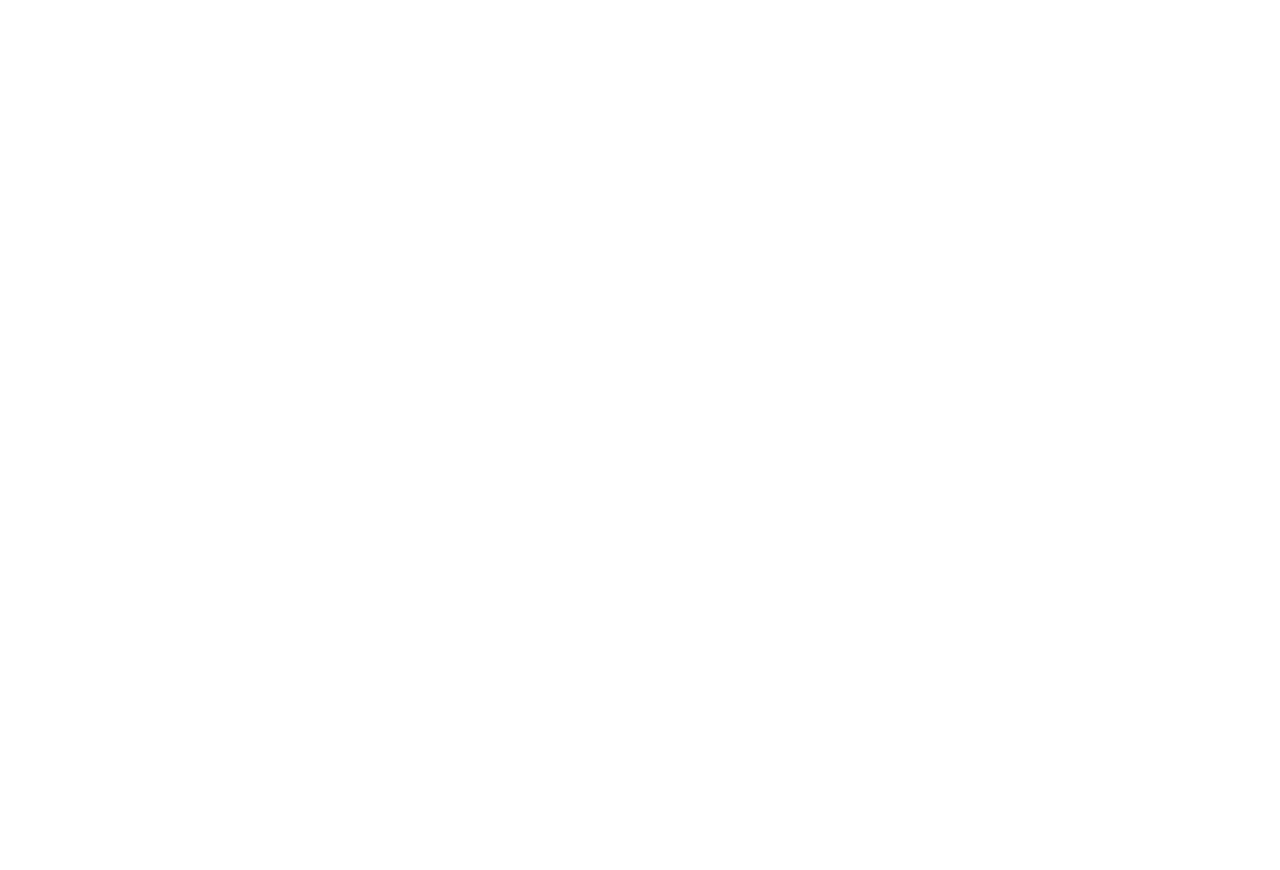
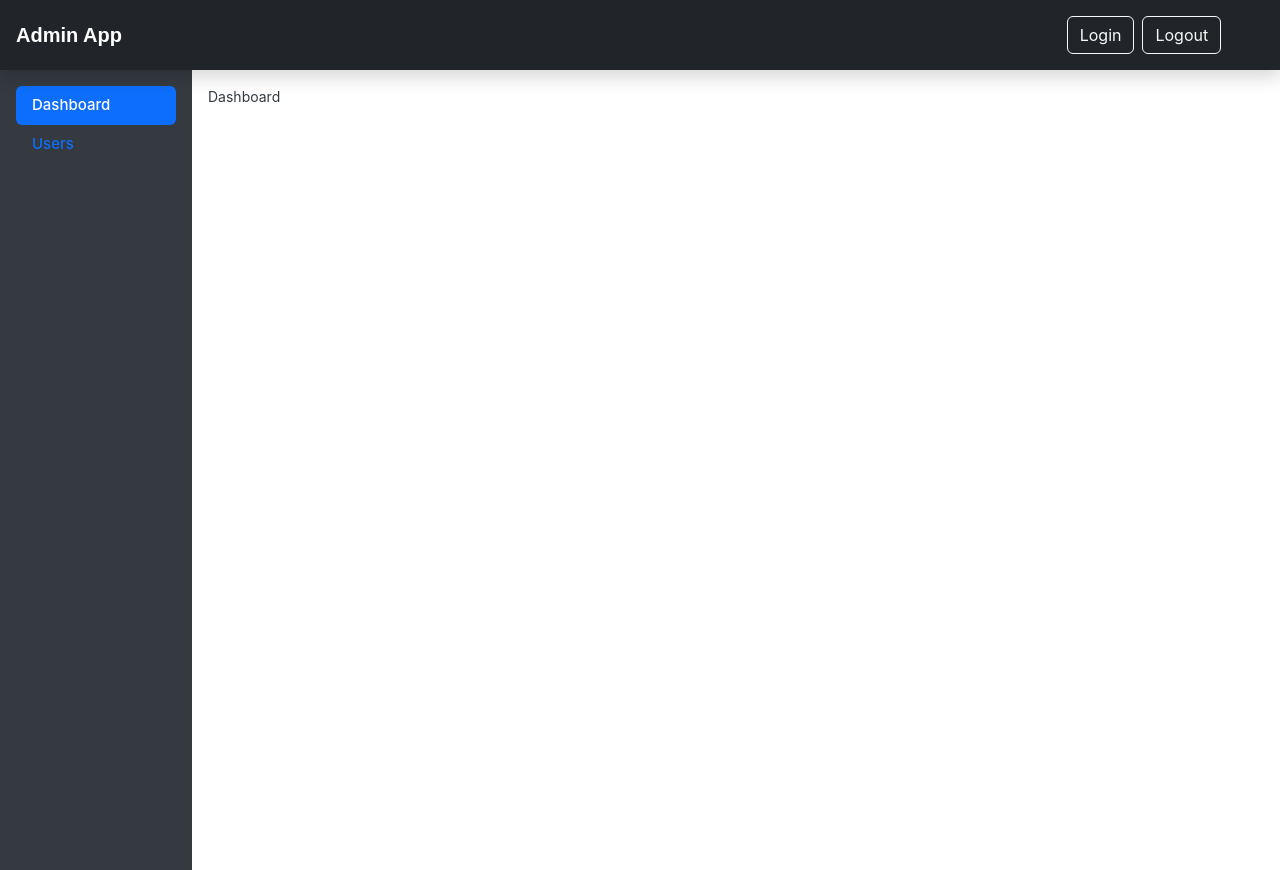
Before and after one commit to AmarKanth/admin, a React (Create React App) app in the folder interface/: page /dashboard in a window 1280 px wide. Before the commit this address had no page. Before the commit the page ends 800 px from the top, so only its background shows below. Built offline with nearby package versions, Linux system fonts and the light colour scheme.

Commit message:
css changes

```diff
--- a/interface/src/App.css
+++ b/interface/src/App.css
@@ -2,102 +2,66 @@
   font-size: .875rem;
 }
 
-.feather {
-  width: 16px;
-  height: 16px;
-  vertical-align: text-bottom;
+/*
+ * HEADER
+ */
+
+header .navbar-brand {
+  padding-top: .75rem;
+  padding-bottom: .75rem;
+  font-size: 20px;
+  font-weight: bold;
+  font-family: fantasy;
+}
+
+header .nav-link {
+    display: inline-block;
+}
+
+header button {
+    margin-right: 1px;
 }
 
 /*
- * Sidebar
+ * Container
  */
-
-.sidebar {
-  /*position: fixed;*/
-  top: 0;
-  bottom: 0;
-  left: 0;
-  z-index: 100; /* Behind the navbar */
-  /*padding: 48px 0 0;*/
-  box-shadow: inset -1px 0 0 rgba(0, 0, 0, .1);
-}
-
-@media (max-width: 767.98px) {
-  .sidebar {
-    top: 5rem;
-  }
-}
-
-.sidebar-sticky {
-  position: relative;
-  top: 0;
-  height: calc(100vh - 48px);
-  padding-top: .5rem;
-  overflow-x: hidden;
-  overflow-y: auto; /* Scrollable contents if viewport is shorter than content. */
-}
-
-@supports ((position: -webkit-sticky) or (position: sticky)) {
-  .sidebar-sticky {
-    position: -webkit-sticky;
-    position: sticky;
-  }
-}
-
-.sidebar .nav-link {
-  font-weight: 500;
-  color: #333;
-}
-
-.sidebar .nav-link .feather {
-  margin-right: 4px;
-  color: #999;
-}
-
-.sidebar .nav-link.active {
-  color: #007bff;
-}
-
-.sidebar .nav-link:hover .feather,
-.sidebar .nav-link.active .feather {
-  color: inherit;
-}
-
-.sidebar-heading {
-  font-size: .75rem;
-  text-transform: uppercase;
+.container-fluid .row {
+    display: flex;
+    min-height: 100vh !important;
 }
 
 /*
- * Navbar
+ * Side Bar
  */
-
-.navbar-brand {
-  padding-top: .75rem;
-  padding-bottom: .75rem;
-  font-size: 1rem;
-  background-color: rgba(0, 0, 0, .25);
-  box-shadow: inset -1px 0 0 rgba(0, 0, 0, .25);
+.sidebar {
+    flex: 15%;
+    color: #fff !important;
+    padding: 1rem !important;
+    background-color: #343a40 !important;
 }
 
-.navbar .navbar-toggler {
-  top: .25rem;
-  right: 1rem;
+.nav {
+    display: flex;
+    flex-direction: column !important;
+    flex-wrap: wrap;
+    list-style: none;
 }
 
-.navbar .form-control {
-  padding: .75rem 1rem;
-  border-width: 0;
-  border-radius: 0;
+.sidebar .nav a {
+    font-size: 15px;
+    font-weight: 500;
 }
 
-.form-control-dark {
-  color: #fff;
-  background-color: rgba(255, 255, 255, .1);
-  border-color: rgba(255, 255, 255, .1);
+/*
+ * Content
+ */
+.main-content {
+    flex: 85%;
+    color: #343a40 !important;
+    padding: 1rem !important;
+    background-color: #fff !important;
 }
 
-.form-control-dark:focus {
-  border-color: transparent;
-  box-shadow: 0 0 0 3px rgba(255, 255, 255, .25);
+.add-button {
+    padding: 10px;
 }
--- a/interface/src/App.js
+++ b/interface/src/App.js
@@ -1,5 +1,6 @@
 import './App.css';
 
+import RedirectToDashboard from "./secure/RedirectToDashboard.tsx";
 import Dashboard from './secure/dashboard/Dashboard.tsx';
 import Users from './secure/users/Users.tsx';
 import Login from './public/Login.tsx';
@@ -13,7 +14,8 @@
         <div className="App">
             <BrowserRouter>
                 <Routes>
-                    <Route path={'/'} element={<Dashboard/>} />
+                    <Route path={'/'} element={<RedirectToDashboard/>} />
+                    <Route path={'/dashboard'} element={<Dashboard/>} />
                     <Route path={'/users'} element={<Users/>} />
                     <Route path={'/login'} element={<Login/>} />
                     <Route path={'/register'} element={<Register/>} />
--- /dev/null
+++ b/interface/src/classes/user.ts
@@ -0,0 +1,20 @@
+import {Role} from './role';
+
+
+export class User {
+	id: number;
+	first_name: string;
+	last_name: string;
+	email: string;
+	role: Role;
+	permissions: string[];
+
+	constructor(id=0, first_name='', last_name='', email = '', role = new Role(1, "Admin"), permissions = []) {
+		this.id = id;
+		this.first_name = first_name;
+		this.last_name = last_name;
+		this.email = email;
+		this.role = role;
+		this.permissions = permissions;
+	}
+}
--- a/interface/src/interceptors/axios.ts
+++ b/interface/src/interceptors/axios.ts
@@ -5,7 +5,7 @@
 
 
 axios.interceptors.request.use(config => {
-	const access_token = localStorage.getItem('access');
+	let access_token = localStorage.getItem('access');
 	config.headers.Authorization = `Bearer ${access_token}`;
 	return config;
 }, error => error);
--- /dev/null
+++ b/interface/src/secure/RedirectToDashboard.tsx
@@ -0,0 +1,6 @@
+import React from 'react';
+import {Navigate} from 'react-router-dom';
+
+const RedirectToDashboard = () => <Navigate to={'/dashboard'}/>
+
+export default RedirectToDashboard;
--- a/interface/src/secure/Wrapper.tsx
+++ b/interface/src/secure/Wrapper.tsx
@@ -13,9 +13,9 @@
 	                <div className="row">
 	                    <Nav />
 
-	                    <main className="col-md-9 ms-sm-auto col-lg-10 px-md-4">
+	                    <div className="main-content">
 	                        {this.props.children}
-	                    </main>
+	                    </div>
 	                </div>
 	            </div>
 			</>
--- a/interface/src/secure/components/Header.tsx
+++ b/interface/src/secure/components/Header.tsx
@@ -27,12 +27,13 @@
         }
 
         return (
-            <header className="navbar navbar-dark sticky-top bg-dark flex-md-nowrap p-0 shadow">
-                <a className="navbar-brand col-md-3 col-lg-2 me-0 px-3 fs-6" href="!#">Company name</a>
+            <header className="navbar navbar-dark bg-dark shadow">
+                <a className="navbar-brand col-md-3 px-3" href="!#">Admin App</a>
 
-                <div className="navbar-nav">
-                    <div className="nav-item text-nowrap">
-                        <a className="nav-link px-3" href="!#" onClick={this.handleClick}>Sign out</a>
+                <div className="navbar-nav col-md-2">
+                    <div className="nav-item">
+                        <button type="button" className="btn btn-outline-light me-2">Login</button>
+                        <button type="button" className="btn btn-outline-light me-2" onClick={this.handleClick}>Logout</button>
                     </div>
                 </div>
             </header>
--- a/interface/src/secure/components/Nav.tsx
+++ b/interface/src/secure/components/Nav.tsx
@@ -1,21 +1,22 @@
 import React, {Component} from 'react';
+import {NavLink} from 'react-router-dom';
 
 
 class Nav extends Component {
     render() {
         return (
-            <nav id="sidebarMenu" className="col-md-3 col-lg-2 d-md-block bg-light sidebar collapse">
-                <div className="position-sticky pt-3">
-                    <ul className="nav flex-column">
+            <>
+                <div className="sidebar">
+                    <ul className="nav nav-pills">
                         <li className="nav-item">
-                            <a className="nav-link active" aria-current="page" href="!#">
-                                <span data-feather="home" className="align-text-bottom"></span>
-                                Dashboard
-                            </a>
+                            <NavLink to={"/dashboard"} className={({isActive}) => (isActive ? "nav-link active" : 'nav-link')} aria-current="page">Dashboard</NavLink>
+                        </li>
+                        <li>
+                            <NavLink to={"/users"} className={({isActive}) => (isActive ? "nav-link active" : 'nav-link')} aria-current="page">Users</NavLink>
                         </li>
                     </ul>
                 </div>
-            </nav>
+            </>
         )
     }
 }
--- a/interface/src/secure/users/Users.tsx
+++ b/interface/src/secure/users/Users.tsx
@@ -1,46 +1,55 @@
 import React, {Component} from 'react';
+import {Link} from "react-router-dom";
 import axios from 'axios';
 import Wrapper from '../Wrapper.tsx';
+import {User} from '../classes/user';
 
 
 class Users extends Component {
+	state = {
+		users: []
+	}
+
 	componentDidMount = async () => {
 		const response = await axios.get('users/');
-		// console.log(response);
-		return response
+		this.setState({
+			users: response.data
+		})
 	}
 
 	render() {
 		return(
 			<Wrapper>
-				<h2>Section title</h2>
+				<div className="add-button">
+               		<Link to={'/users/create'} className="btn btn-sm btn-outline-secondary">Add</Link>
+		        </div>
 
 		        <div className="table-responsive">
-		            <table className="table table-striped table-sm">
+		            <table className="table table-dark">
 		                <thead>
 		                    <tr>
 		                      	<th scope="col">#</th>
-		                      	<th scope="col">Header</th>
-		                      	<th scope="col">Header</th>
-		                      	<th scope="col">Header</th>
-		                      	<th scope="col">Header</th>
+		                      	<th scope="col">Name</th>
+		                      	<th scope="col">Email</th>
+		                      	<th scope="col">Role</th>
+		                      	<th scope="col">Action</th>
 		                    </tr>
 		                </thead>
 		                <tbody>
-		                    <tr>
-		                        <td>1,001</td>
-		                        <td>random</td>
-		                        <td>data</td>
-		                        <td>placeholder</td>
-		                        <td>text</td>
-		                    </tr>
-		                    <tr>
-		                        <td>1,002</td>
-		                        <td>placeholder</td>
-		                        <td>irrelevant</td>
-		                        <td>visual</td>
-		                        <td>layout</td>
-		                    </tr>
+		                	{this.state.users.map((user: User) => {
+		                		return(
+		                			<tr key={user.id}>
+				                        <td>{user.id}</td>
+				                        <td>{user.first_name} {user.last_name}</td>
+				                        <td>{user.email}</td>
+				                        <td>{user.role.name}</td>
+				                        <td>
+				                        	<Link to={`/users/${user.id}/edit`} className="btn btn-sm btn-outline-secondary">Edit</Link>
+				                        	<Link to={`/users/${user.id}/edit`} className="btn btn-sm btn-outline-secondary">Delete</Link>
+				                        </td>
+				                    </tr>
+		                		)
+		                	})}
 		                </tbody>
 		            </table>
 		        </div>
```
Also changed, not shown: interface/src/classes/permission.ts (added, +9 -0 lines), interface/src/classes/role.ts (added, +13 -0 lines), 2 other files (tests, documents, lock files or other folders).
